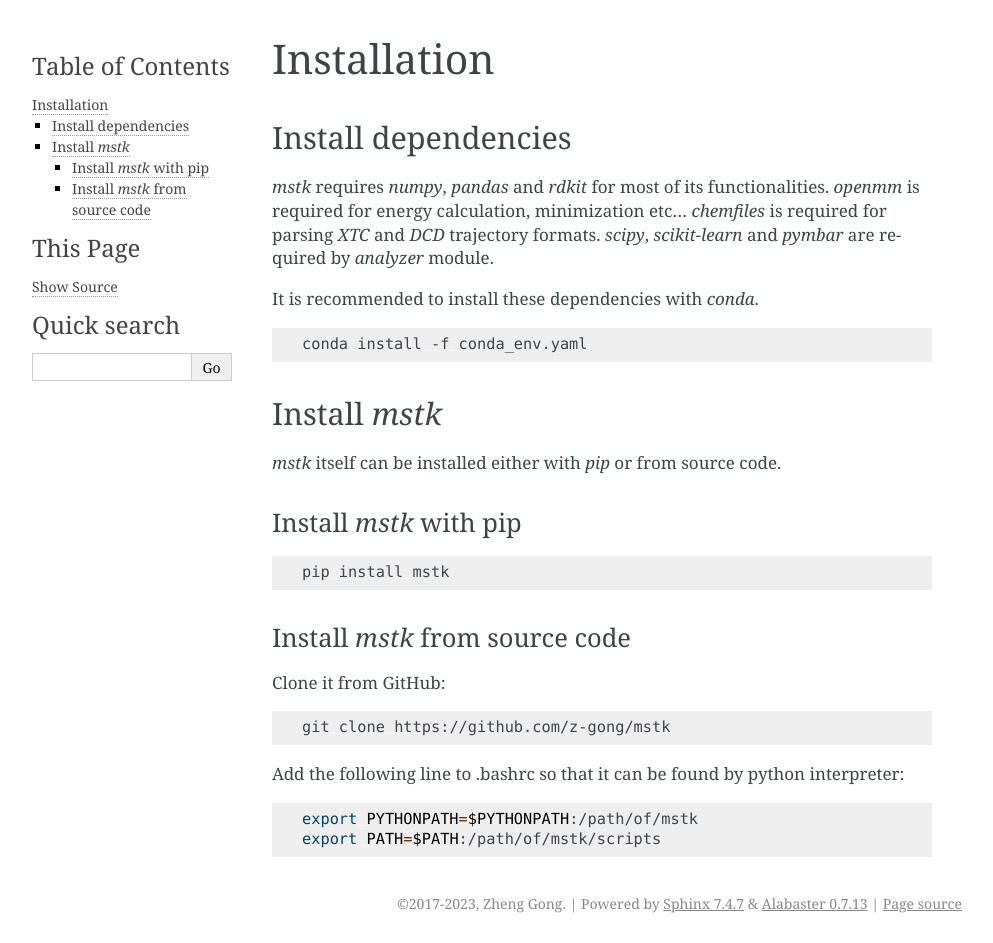
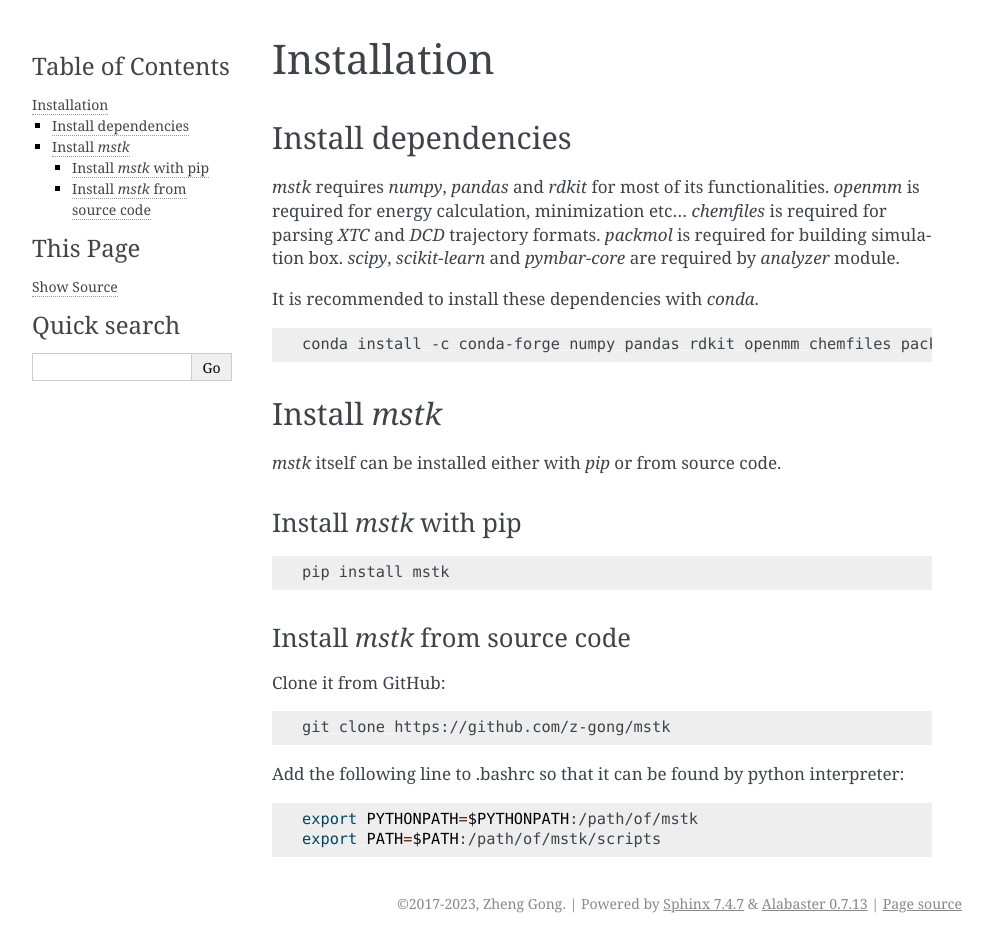
Before and after one commit to z-gong/mstk, a Sphinx documentation site: the page built from docs/installation.rst, in a window 1280 px wide. Shown: the whole page, without its empty margins (148-1141 px from the left). Built offline with Sphinx 7.4.7, drawn with Linux system fonts in a browser that asks for light colours.

```diff
--- a/conda_env.yaml
+++ b/conda_env.yaml
@@ -8,6 +8,7 @@ dependencies:
   - rdkit
   - openmm
   - chemfiles>=0.10.4
+  - packmol
   - scipy
   - scikit-learn
   - pymbar-core
--- a/docs/analyzer.rst
+++ b/docs/analyzer.rst
@@ -5,7 +5,7 @@ Analyzer module provides a bunch of shortcuts for performing the most commonly u
 like curve fitting, structure determination and time series analysis.
 
 .. note::
-   *This module is developed for personal projects. It's not a comprehensive analysis toolkit.*
+   *Deprecated. This module is developed for personal projects. It's not a comprehensive analysis toolkit.*
 
 Structural analysis
 -------------------
--- a/docs/installation.rst
+++ b/docs/installation.rst
@@ -7,13 +7,14 @@ Install dependencies
 `mstk` requires `numpy`, `pandas` and `rdkit` for most of its functionalities.
 `openmm` is required for energy calculation, minimization etc...
 `chemfiles` is required for parsing `XTC` and `DCD` trajectory formats.
-`scipy`, `scikit-learn` and `pymbar` are required by `analyzer` module.
+`packmol` is required for building simulation box.
+`scipy`, `scikit-learn` and `pymbar-core` are required by `analyzer` module.
 
 It is recommended to install these dependencies with `conda`.
 
 .. code-block:: bash
 
-    conda install -f conda_env.yaml
+    conda install -c conda-forge numpy pandas rdkit openmm chemfiles packmol scipy scikit-learn pymbar-core
 
 
 Install `mstk`
--- a/setup.py
+++ b/setup.py
@@ -9,7 +9,7 @@ scripts = [os.path.join(dir_scripts, f) for f in os.listdir(dir_scripts)]
 
 setuptools.setup(
     name='mstk',
-    version='0.3.8',
+    version='0.3.9',
     author='Zheng Gong',
     author_email='z.gong@outlook.com',
     description='Molecular simulation toolkit',
```
Also changed, not shown: README.md (+35 -18 lines), docs/examples/test.ipynb (added).
